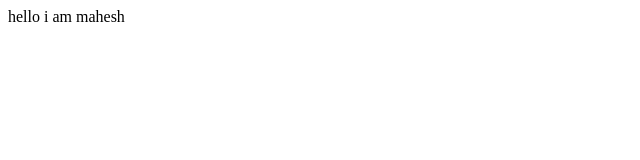
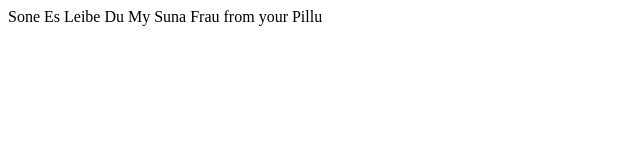
Before and after one commit to Mahesh600942/FisrtGit, a plain HTML site: page index.html in a window 1280 px wide. Shown: the whole page, without its empty margins (0-640 px from the left). Drawn offline with Linux system fonts and the light colour scheme.

Commit message:
final commit

```diff
--- a/index.html
+++ b/index.html
@@ -6,6 +6,6 @@
     <title>Document</title>
 </head>
 <body>
-hello  i am mahesh
+Sone Es Leibe Du My Suna Frau from your Pillu
 </body>
 </html>
```
